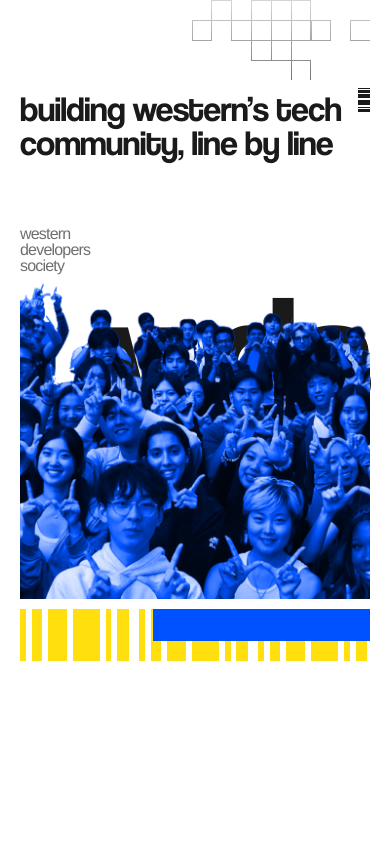
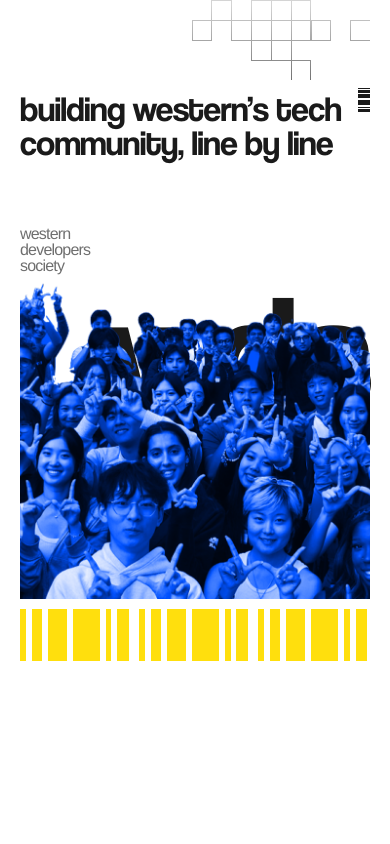
Before and after one commit to Western-Developer-Society-Technology/wds-website-2026-27, a Next.js app: page / in a window 390 px wide. Shown: the top 844 px of the page. Built offline with nearby package versions, Linux system fonts and the light colour scheme.

Commit message:
hero section yellow barcode interaction

```diff
--- a/src/components/sections/Hero/Hero.module.css
+++ b/src/components/sections/Hero/Hero.module.css
@@ -145,18 +145,21 @@
 }
 
 .bars {
+  --bars-dur: 400ms;
+  --bars-ease: cubic-bezier(0.5, 0, 0.32, 1.22);
   position: relative;
   z-index: 2;
   flex-shrink: 0;
+  display: flex;
+  align-items: flex-start;
+  gap: calc(17 * var(--px));
   height: calc(80.58 * var(--px));
   margin-top: calc(21 * var(--px));
 }
 
 .yellows {
-  position: absolute;
-  top: 0;
-  left: 0;
   display: flex;
+  flex-shrink: 0;
   gap: calc(16 * var(--px));
   height: calc(75 * var(--px));
 }
@@ -164,13 +167,16 @@
 .yellowBarcode {
   width: calc(125 * var(--px));
   height: 100%;
+  transition: width var(--bars-dur) var(--bars-ease);
+}
+
+.bars:hover .yellowBarcode {
+  width: calc(182 * var(--px));
 }
 
 .blue {
-  position: absolute;
-  top: 0;
-  left: calc(565 * var(--px));
-  right: 0;
+  flex: 1 1 auto;
+  min-width: 0;
   height: calc(40 * var(--px));
   background: var(--blue);
 }
@@ -184,6 +190,10 @@
   .wordmark {
     will-change: auto;
     transform: translate3d(-50%, 0, 0);
+  }
+
+  .yellowBarcode {
+    transition: none;
   }
 }
 
@@ -269,12 +279,15 @@
     width: min(28vw, 120px);
   }
 
+  .bars:hover .yellowBarcode {
+    width: min(34vw, 150px);
+  }
+
   .yellowBarcode:nth-child(3) {
     display: none;
   }
 
   .blue {
-    left: 38%;
     height: 32px;
   }
 
```
